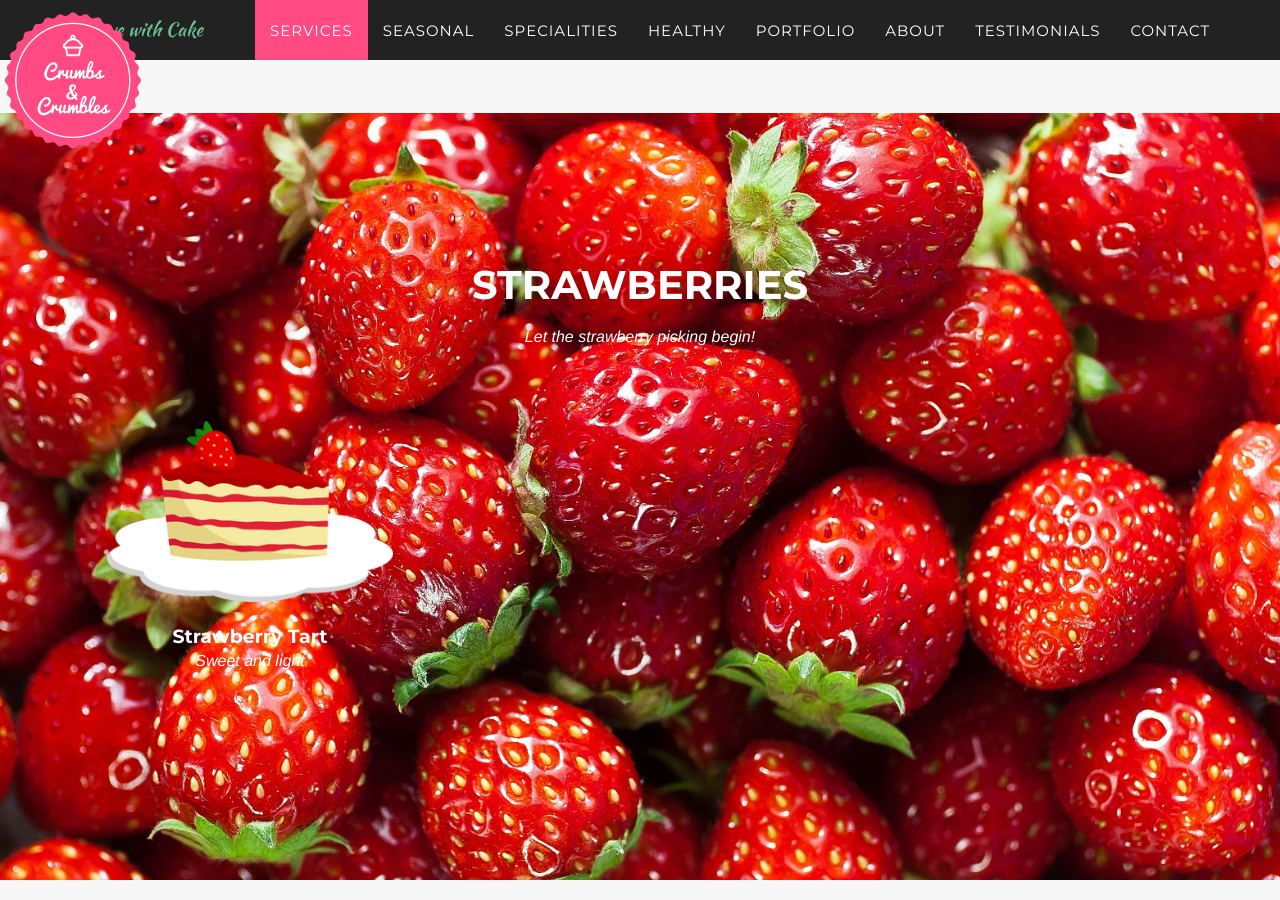
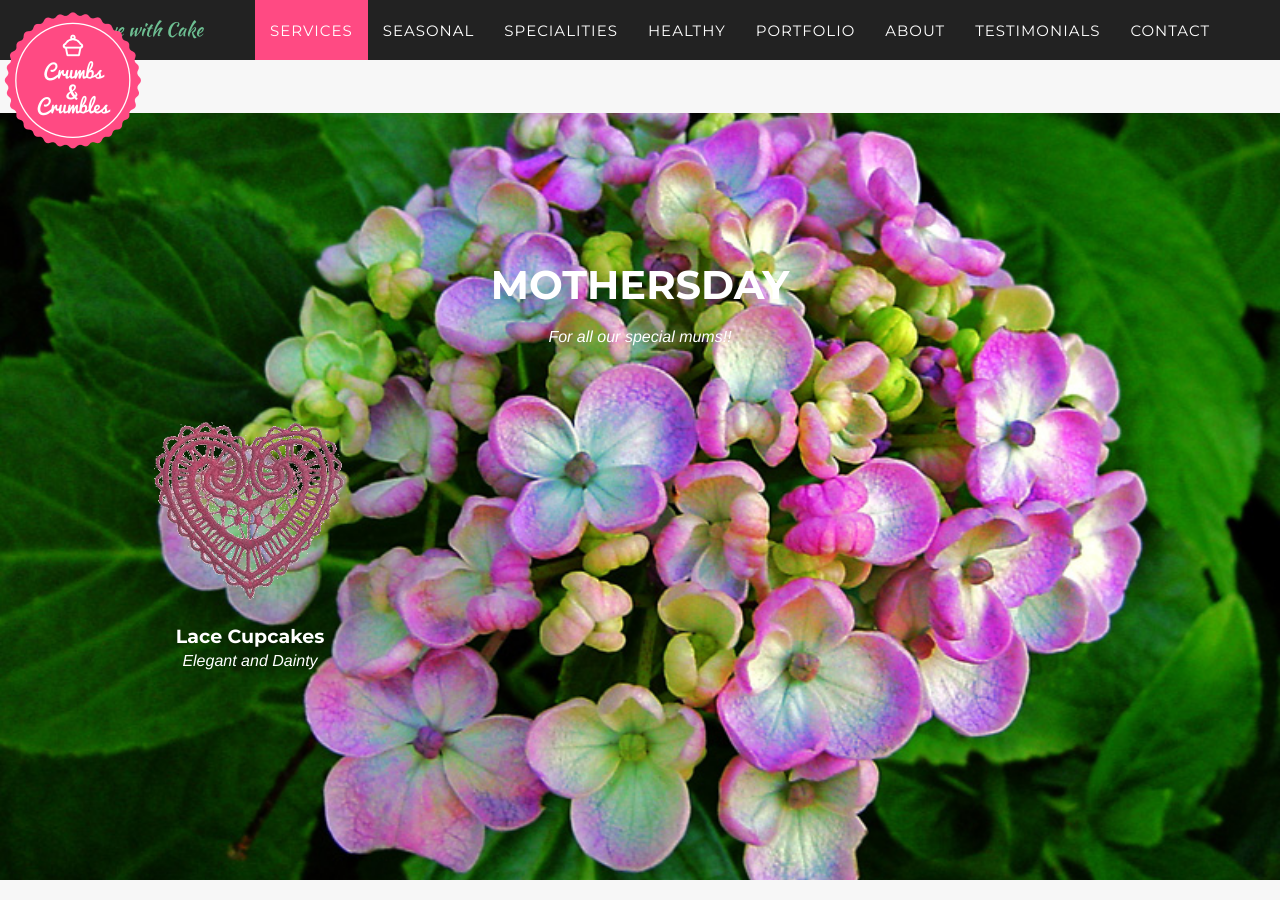
Before and after one commit to Lianasammut/crumbsandcrumbles, a Jekyll site: the page built from index.html, in a window 1280 px wide and 900 px high, scrolled down 1445 px. Built offline with Jekyll 4.4.1, drawn with Linux system fonts in a browser that asks for light colours; some web fonts are replaced.

Commit message:
Added mothers day as a season and lace cupcakes as a seasonal speciality.

```diff
--- a/_config.yml
+++ b/_config.yml
@@ -8,9 +8,9 @@ slogan: In Love with Cake
 email: liana@crumbsandcrumbles.eu
 phone: "+356 9984 2600"
 description: Home baked cakes for you!
-season: Strawberries
-seasonMessage: Let the strawberry picking begin!
-seasonBackground: strawberries-background.jpg
+season: MothersDay
+seasonMessage: For all our special mums!!
+seasonBackground: mothersday-background.jpg
 # tickerMessage: Christmas is approaching. I am already working on my homemade mince. The secret is preparing it early so it has plenty of time to infuse and become delicious. That is why there will be limited availability. If you're interested in having some of my delicious Mince Pies or Xmas Cake in time for the festivities, please place your order as soon as possible :)
 # tickerBackground: Seasonal/Christmas/santa.png
 
```
Also changed, not shown: _posts/Seasonal/MothersDay/_posts/2018-04-29-lace-cupcakes.markdown (added, +14 -0 lines), img/backgrounds/Seasonal/MothersDay/mothersday-background.jpg (added), img/posts/Seasonal/MothersDay/Lace-cupcakes.jpg (added), img/posts/Seasonal/MothersDay/lace-cupcakes-thumb.png (added).
